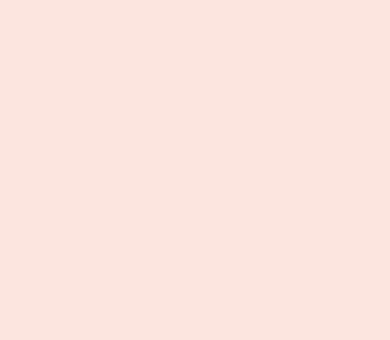
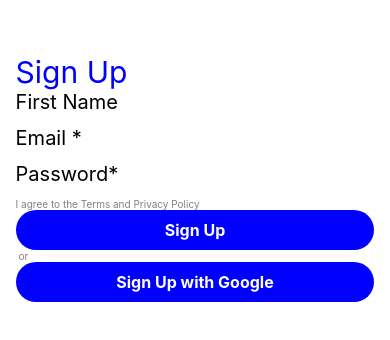
Before and after one commit to BC-MAY-21-RN/kata-05-reservacion-de-vuelos-k5-n21-t4, a React Native app in the folder FlightBookingApp/: screen /Login in a window 390 px wide. Shown: the part 244-584 px from the top of the page. Built offline with nearby package versions, Linux system fonts and the light colour scheme.

Commit message:
Avance estilos del formulario
Inicio de la creación del diseño del formulario

Co-Authored-By: Gabriel <gabrielalejandro.br99@gmail.com>
Co-Authored-By: Ernesto2899 <50375286+Ernesto2899@users.noreply.github.com>
Co-Authored-By: Javier-Barreto <60673812+Javier-Barreto@users.noreply.github.com>

```diff
--- a/FlightBookingApp/App.js
+++ b/FlightBookingApp/App.js
@@ -1,9 +1,9 @@
 import React from 'react'
-import {Prueba} from './src/Screens/index';
+import {LogUp} from './src/Screens/index';
 
 const App = () => {
   return (
-    <Prueba />
+    <LogUp />
   )
 }
 
--- a/FlightBookingApp/src/Assets/styled.js
+++ b/FlightBookingApp/src/Assets/styled.js
@@ -1,5 +1,4 @@
 import styled from 'styled-components/native';
-
 import Color from './colors';
 
 
@@ -7,25 +6,48 @@ import Color from './colors';
 export const Conteiner = styled.View`
     flex: 1;
     flex-direction: column;
-    background-color: #ffe5df;
+    justify-content: center;
+    padding: 4%;
 `;
 
-export const Button = styled.Button`
+export const TO = styled.TouchableOpacity`
+  justify-content: center;
+  align-items: center;
+  border-radius: 50px;
+  height: 40px;
+  width: 100%;
+  background-color: blue ;
+`;
+
+export const InputLog = styled.TextInput`
+  text-align: left;
+    font-size: 10px;
+    color: black;
+  `;
+
+export const PrimeTitle = styled.Text`
+    text-align: left;
+    font-size: 30px;
+    color: blue;
 
 `;
 
-export const InputLog = styled.TextInput`
-
-`;
-
-export const PrimeTitle = styled.Text`
+export const TextButton = styled.Text`
+    text-align: left;
+    font-size: 16px;
+    font-weight: bold;
+    color: white;
 
 `;
 
 export const SecondTitle = styled.Text`
-
+    text-align: left;
+    font-size: 20px;
+    color: black;
 `;
 
 export const InfoText = styled.Text`
-
+    text-align: left;
+    font-size: 10px;
+    color: gray;
 `;
--- /dev/null
+++ b/FlightBookingApp/src/Screens/LogUp.js
@@ -0,0 +1,36 @@
+import React from 'react';
+import {Conteiner,TextButton, TO, InputLog, PrimeTitle, SecondTitle, InfoText} from '../Assets/styled';
+import {Button, Text} from 'react-native';
+
+export const LogUp = () => {
+    return (
+        <Conteiner>
+            <PrimeTitle>Sign Up</PrimeTitle>
+
+            <SecondTitle>First Name</SecondTitle>
+            <InputLog></InputLog>
+
+            <SecondTitle>Email *</SecondTitle>
+            <InputLog></InputLog>
+
+            <SecondTitle>Password*</SecondTitle>
+            <InputLog></InputLog>
+
+            <InfoText>I agree to the Terms and Privacy Policy</InfoText>
+
+        <TO>
+           <TextButton>Sign Up</TextButton>
+
+        </TO>
+
+            <InfoText> or </InfoText>
+
+        <TO>
+        <TextButton>Sign Up with Google</TextButton>
+
+
+        </TO>
+        <InfoText></InfoText>
+        </Conteiner>
+    );
+  };
--- a/FlightBookingApp/src/Screens/Prueba.js
+++ /dev/null
@@ -1,10 +0,0 @@
-import React from 'react';
-import {Conteiner} from '../Assets/styled';
-
-export const Prueba = () => {
-    return (
-        <Conteiner>
-
-        </Conteiner>
-    );
-  };
--- a/FlightBookingApp/src/Screens/index.js
+++ b/FlightBookingApp/src/Screens/index.js
@@ -1 +1 @@
-export {Prueba} from "./Prueba";
+export {LogUp} from "./LogUp";
```
